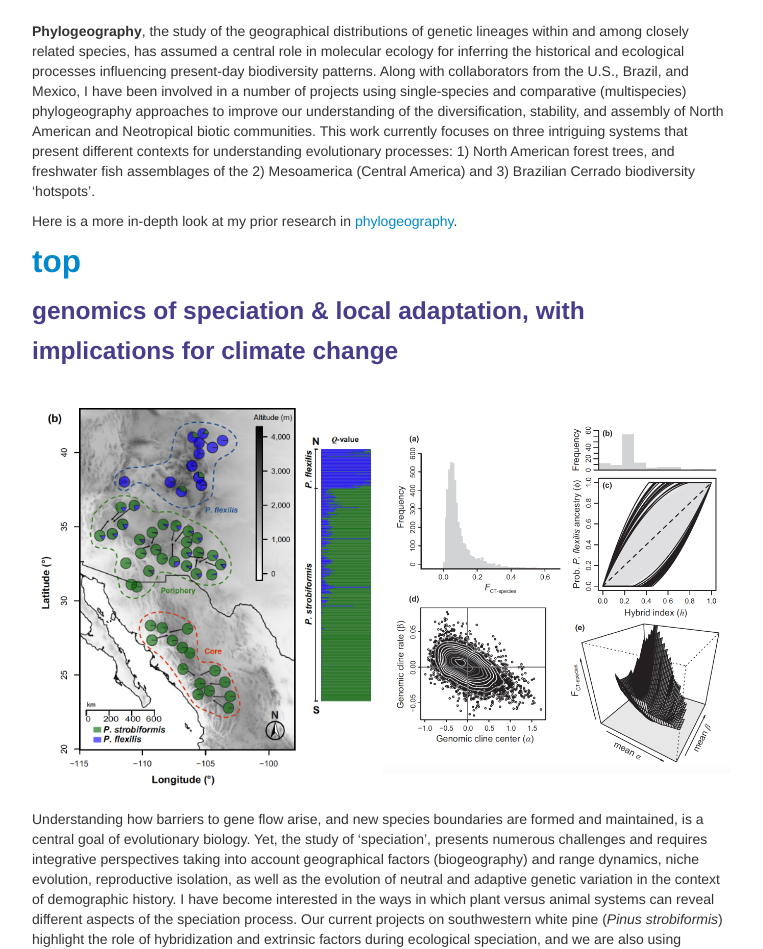
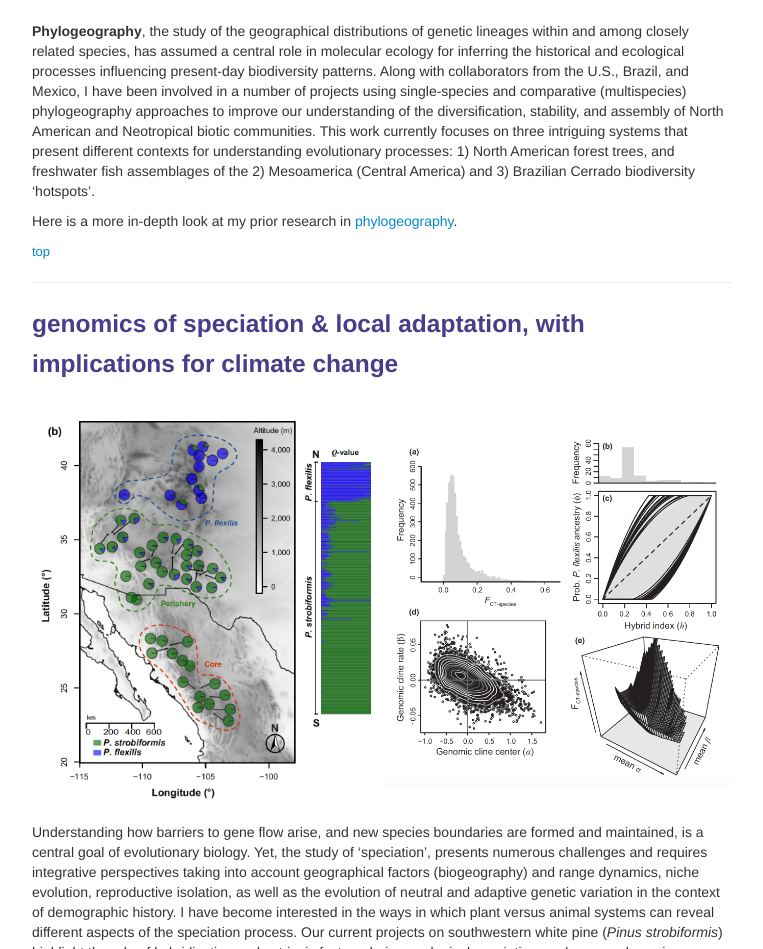
Before and after one commit to justincbagley/justincbagley.github.io, a Jekyll site: the page built from pages/research.md, in a window 1280 px wide. Shown: the part 1065-2014 px from the top of the page, without its empty margins (258-1021 px from the left). Built offline with Jekyll 4.4.1, drawn with Linux system fonts in a browser that asks for light colours.

Commit message:
Update research.md

```diff
--- a/pages/research.md
+++ b/pages/research.md
@@ -68,7 +68,8 @@
 
 Here is a more in-depth look at my prior research in [phylogeography](pages/phylogeog.md).
 
-<a href="#top">top</a>
+<font size="-1"><a href="#top">top</a></font>
+
 ---
 
 ### <a name="specadapt"></a>genomics of speciation & local adaptation, with implications for climate change
@@ -101,7 +102,8 @@
 niche conservatism but a high degree of phenotypic variation. I am eager to develop future
 projects expanding on these two avenues of research.
 
-<a href="#top">top</a>
+<font size="-1"><a href="#top">top</a></font>
+
 ---
 
 ### <a name="systemat"></a>systematics, phylogenomics, & species delimitation
@@ -109,7 +111,8 @@
 <!-- My phylogenetic systematics and taxonomy studies discover and determine evolutionary relationships among species, and then seek to describe new biodiversity. -->
 [coming soon.]
 
-<a href="#top">top</a>
+<font size="-1"><a href="#top">top</a></font>
+
 ---
 
 ### <a name="software"></a>code & bioinformatics pipelines
@@ -119,17 +122,20 @@
 the resulting deluge of genome-wide DNA sequence data. -->
 [coming soon.]
 
-<a href="#top">top</a>
+<font size="-1"><a href="#top">top</a></font>
+
 ---
 
 <iframe src="//www.slideshare.net/slideshow/embed_code/key/ComxCAB9CevHkU" width="595" height="485" frameborder="0" marginwidth="0" marginheight="0" scrolling="no" style="border:1px solid #CCC; border-width:1px; margin-bottom:5px; max-width: 100%;" allowfullscreen> </iframe> <div style="margin-bottom:5px"> <strong> <a href="//www.slideshare.net/justinbagley/current-projects-summary" title="Current Projects Summary" target="_blank">Current Projects Summary</a> </strong> from <strong><a href="https://www.slideshare.net/justinbagley" target="_blank">Justin C. Bagley</a></strong> </div>
 
-<a href="#top">top</a>
+<font size="-1"><a href="#top">top</a></font>
+
 ---
 
 ### <a name="thesis"></a>PhD dissertation research
 
 [coming soon.]
 
-<a href="#top">top</a>
+<font size="-1"><a href="#top">top</a></font>
+
 ---
```
